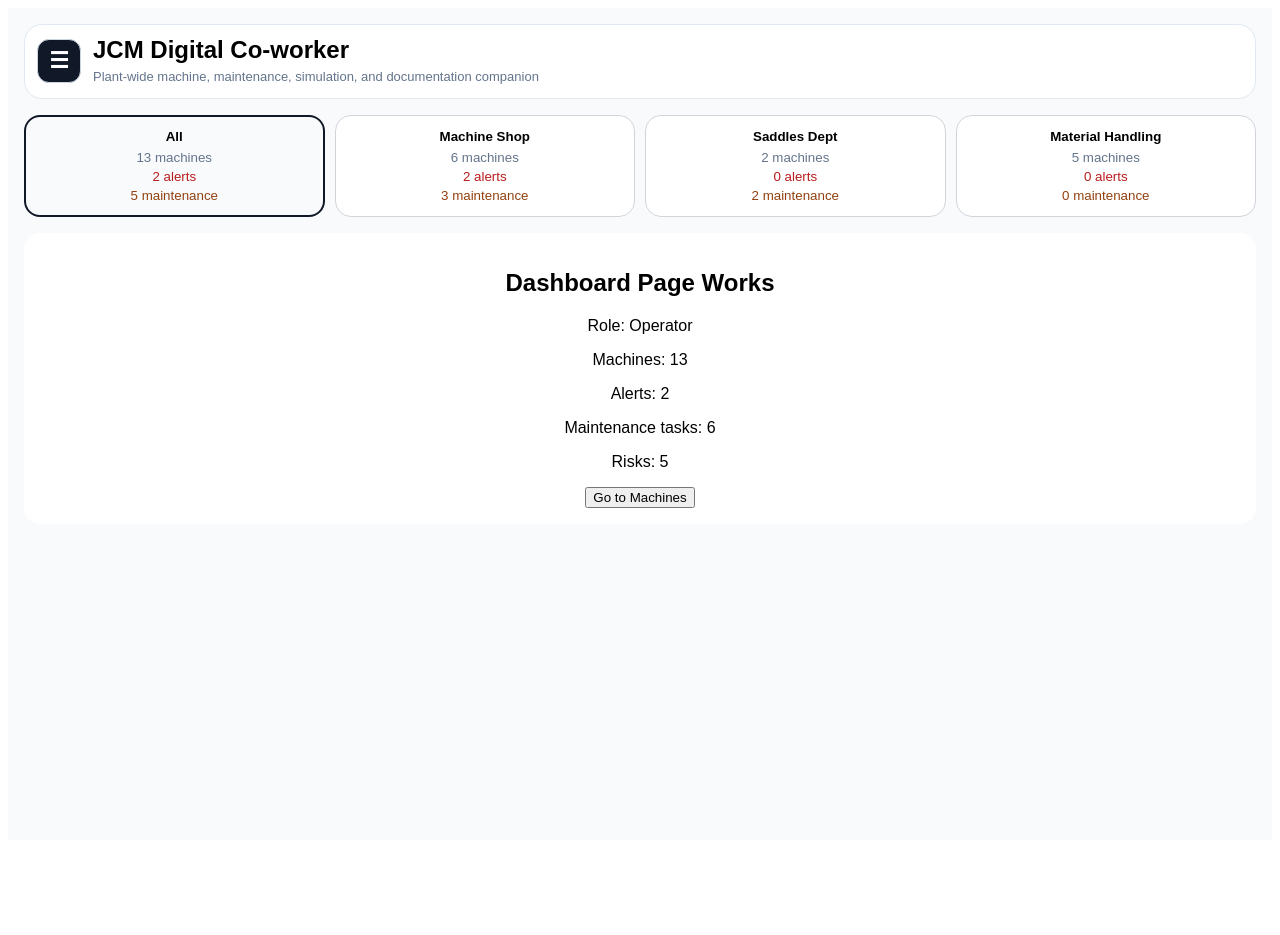
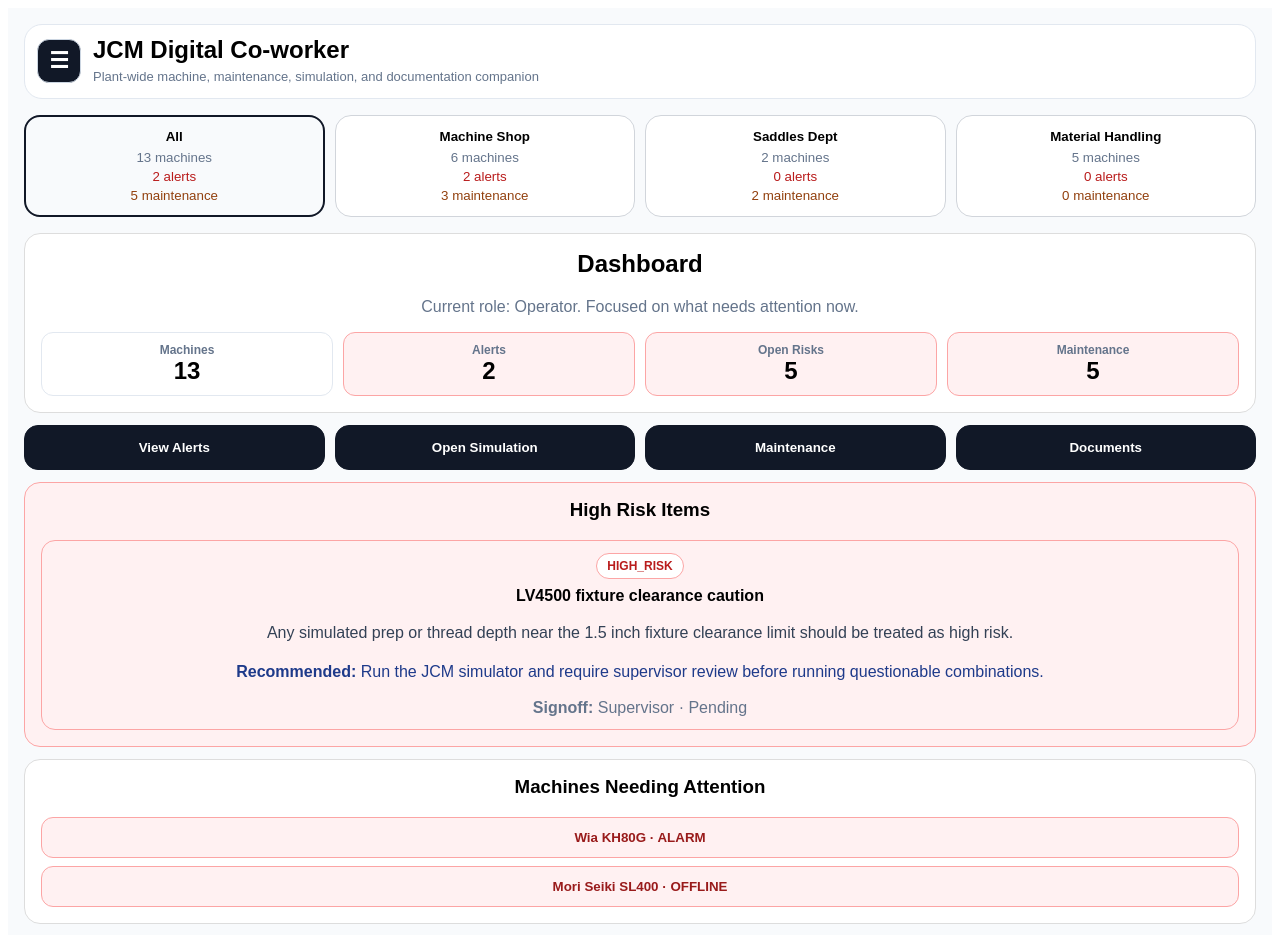
Before and after one commit to jcm-digital-coworker/JCM-Digital-Co-worker, a React (Vite) app: page / in a window 1280 px wide. Shown: the top 935 px of the page. Before the commit the page ends 848 px from the top, so only its background shows below. Built offline with nearby package versions, Linux system fonts and the light colour scheme.

Commit message:
Extract real dashboard page

```diff
--- a/src/pages/DashboardPage.tsx
+++ b/src/pages/DashboardPage.tsx
@@ -1,7 +1,8 @@
-import type { AppTab, RoleView } from "../types/app";
 import type { Department, Machine } from "../types/machine";
 import type { MaintenanceTask } from "../types/maintenance";
 import type { RiskItem } from "../types/risk";
+import type { AppTab, RoleView } from "../types/app";
+import { runLightMachineSimulation } from "../logic/machineSimulators";
 
 export default function DashboardPage({
   machines,
@@ -20,18 +21,244 @@ export default function DashboardPage({
   onOpenMachine: (machine: Machine) => void;
   onGoToTab: (tab: AppTab) => void;
 }) {
+  const openMaintenance = tasks.filter((task) => task.status !== "OK");
+  const openRisks = risks.filter((risk) => risk.signoffStatus !== "Signed");
+  const highRisks = openRisks.filter(
+    (risk) => risk.level === "HIGH_RISK" || risk.level === "STOP"
+  );
+  const cautionSims = machines.filter((machine) => {
+    const sim = runLightMachineSimulation(machine);
+    return sim.status === "CAUTION" || sim.status === "BLOCKED";
+  });
+
   return (
-    <div style={{ padding: 16, borderRadius: 16, background: "white", textAlign: "center" }}>
-      <h2>Dashboard Page Works</h2>
-      <p>Role: {roleView}</p>
-      <p>Machines: {machines.length}</p>
-      <p>Alerts: {alerts.length}</p>
-      <p>Maintenance tasks: {tasks.length}</p>
-      <p>Risks: {risks.length}</p>
+    <div>
+      <div style={{ ...cardStyle, textAlign: "center" }}>
+        <h2 style={{ marginTop: 0 }}>Dashboard</h2>
+        <p style={{ color: "#64748b" }}>
+          Current role: {roleView}. Focused on what needs attention now.
+        </p>
 
-      <button onClick={() => onGoToTab("machines")}>
-        Go to Machines
-      </button>
+        <div style={statGridStyle}>
+          <DashboardStat label="Machines" value={String(machines.length)} />
+          <DashboardStat label="Alerts" value={String(alerts.length)} danger={alerts.length > 0} />
+          <DashboardStat label="Open Risks" value={String(openRisks.length)} danger={highRisks.length > 0} />
+          <DashboardStat label="Maintenance" value={String(openMaintenance.length)} danger={openMaintenance.length > 0} />
+        </div>
+      </div>
+
+      <div style={quickActionGridStyle}>
+        <button style={quickActionStyle} onClick={() => onGoToTab("alerts")}>
+          View Alerts
+        </button>
+        <button style={quickActionStyle} onClick={() => onGoToTab("simulation")}>
+          Open Simulation
+        </button>
+        <button style={quickActionStyle} onClick={() => onGoToTab("maintenance")}>
+          Maintenance
+        </button>
+        <button style={quickActionStyle} onClick={() => onGoToTab("documents")}>
+          Documents
+        </button>
+      </div>
+
+      {highRisks.length > 0 && (
+        <div
+          style={{
+            ...cardStyle,
+            textAlign: "center",
+            background: "#fff1f2",
+            border: "1px solid #fca5a5",
+          }}
+        >
+          <h3 style={{ marginTop: 0 }}>High Risk Items</h3>
+          {highRisks.slice(0, 3).map((risk) => (
+            <RiskCard key={risk.id} risk={risk} />
+          ))}
+        </div>
+      )}
+
+      {alerts.length > 0 && (
+        <div style={{ ...cardStyle, textAlign: "center" }}>
+          <h3 style={{ marginTop: 0 }}>Machines Needing Attention</h3>
+          {alerts.slice(0, 4).map((machine) => (
+            <button
+              key={machine.id}
+              onClick={() => onOpenMachine(machine)}
+              style={attentionButtonStyle}
+            >
+              {machine.name} · {machine.state}
+            </button>
+          ))}
+        </div>
+      )}
+
+      {cautionSims.length > 0 && (
+        <div style={{ ...cardStyle, textAlign: "center" }}>
+          <h3 style={{ marginTop: 0 }}>Simulation Watchlist</h3>
+          {cautionSims.slice(0, 4).map((machine) => {
+            const sim = runLightMachineSimulation(machine);
+            return (
+              <div key={machine.id} style={miniWatchCardStyle}>
+                <strong>{machine.name}</strong>
+                <p style={{ margin: "6px 0", color: "#334155" }}>
+                  {sim.status} — {sim.title}
+                </p>
+              </div>
+            );
+          })}
+        </div>
+      )}
     </div>
   );
 }
+
+function DashboardStat({
+  label,
+  value,
+  danger = false,
+}: {
+  label: string;
+  value: string;
+  danger?: boolean;
+}) {
+  return (
+    <div
+      style={{
+        ...statCardStyle,
+        border: danger ? "1px solid #fca5a5" : "1px solid #e2e8f0",
+        background: danger ? "#fff1f2" : "white",
+      }}
+    >
+      <div style={{ fontSize: 12, color: "#64748b", fontWeight: 800 }}>
+        {label}
+      </div>
+      <div style={{ fontSize: 24, fontWeight: 900 }}>{value}</div>
+    </div>
+  );
+}
+
+function RiskCard({ risk }: { risk: RiskItem }) {
+  const style = riskLevelStyle(risk.level);
+
+  return (
+    <div
+      style={{
+        marginTop: 12,
+        padding: 12,
+        borderRadius: 14,
+        border: `1px solid ${style.border}`,
+        background: style.background,
+        textAlign: "center",
+      }}
+    >
+      <span
+        style={{
+          display: "inline-block",
+          padding: "5px 10px",
+          borderRadius: 999,
+          fontSize: 12,
+          fontWeight: 900,
+          color: style.color,
+          background: "white",
+          border: `1px solid ${style.border}`,
+          marginBottom: 8,
+        }}
+      >
+        {risk.level}
+      </span>
+
+      <div style={{ fontWeight: 900 }}>{risk.title}</div>
+
+      <p style={{ color: "#334155", lineHeight: 1.45 }}>{risk.description}</p>
+
+      <p style={{ color: "#1e3a8a", lineHeight: 1.45 }}>
+        <strong>Recommended:</strong> {risk.recommendedAction}
+      </p>
+
+      <p style={{ color: "#64748b", marginBottom: 0 }}>
+        <strong>Signoff:</strong> {risk.requiredSignoff} · {risk.signoffStatus}
+      </p>
+    </div>
+  );
+}
+
+function riskLevelStyle(level: RiskItem["level"]) {
+  if (level === "STOP") {
+    return { background: "#7f1d1d", border: "#7f1d1d", color: "#ffffff" };
+  }
+
+  if (level === "HIGH_RISK") {
+    return { background: "#fff1f2", border: "#fca5a5", color: "#b91c1c" };
+  }
+
+  if (level === "CAUTION") {
+    return { background: "#fffbeb", border: "#fcd34d", color: "#92400e" };
+  }
+
+  if (level === "WATCH") {
+    return { background: "#eff6ff", border: "#93c5fd", color: "#1d4ed8" };
+  }
+
+  return { background: "#ecfdf5", border: "#86efac", color: "#166534" };
+}
+
+const cardStyle: React.CSSProperties = {
+  border: "1px solid #ddd",
+  borderRadius: 16,
+  padding: 16,
+  marginTop: 12,
+  background: "white",
+};
+
+const statGridStyle: React.CSSProperties = {
+  display: "grid",
+  gridTemplateColumns: "repeat(auto-fit, minmax(130px, 1fr))",
+  gap: 10,
+  marginTop: 12,
+};
+
+const statCardStyle: React.CSSProperties = {
+  border: "1px solid #e2e8f0",
+  borderRadius: 12,
+  padding: 10,
+  background: "white",
+};
+
+const quickActionGridStyle: React.CSSProperties = {
+  display: "grid",
+  gridTemplateColumns: "repeat(auto-fit, minmax(140px, 1fr))",
+  gap: 10,
+  marginTop: 12,
+};
+
+const quickActionStyle: React.CSSProperties = {
+  padding: 14,
+  borderRadius: 14,
+  border: "1px solid #111827",
+  background: "#111827",
+  color: "white",
+  fontWeight: 900,
+  cursor: "pointer",
+};
+
+const attentionButtonStyle: React.CSSProperties = {
+  display: "block",
+  width: "100%",
+  marginTop: 8,
+  padding: 12,
+  borderRadius: 12,
+  border: "1px solid #fca5a5",
+  background: "#fff1f2",
+  color: "#991b1b",
+  fontWeight: 900,
+  cursor: "pointer",
+};
+
+const miniWatchCardStyle: React.CSSProperties = {
+  marginTop: 10,
+  padding: 12,
+  borderRadius: 14,
+  border: "1px solid #fcd34d",
+  background: "#fffbeb",
+};
```
